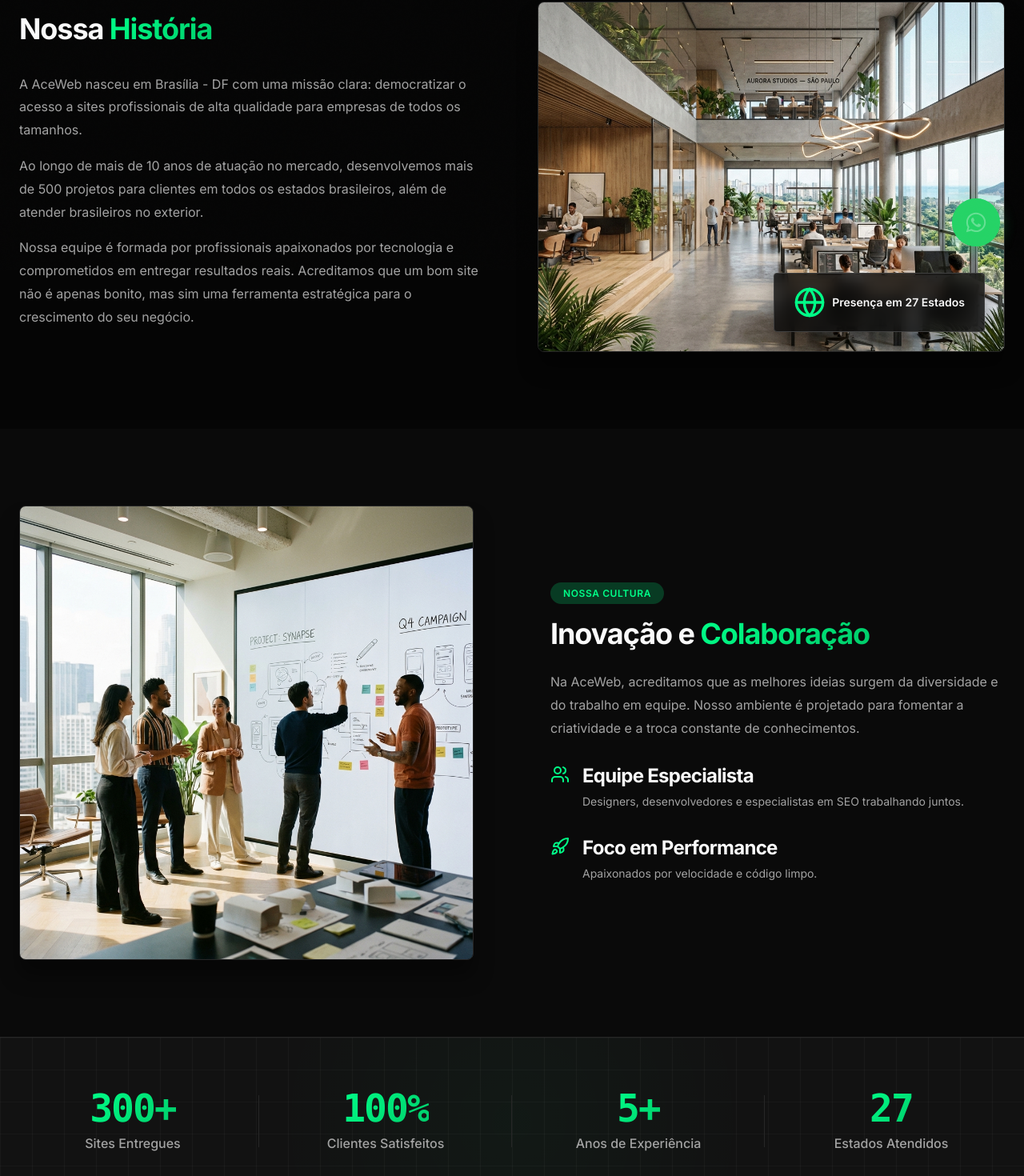
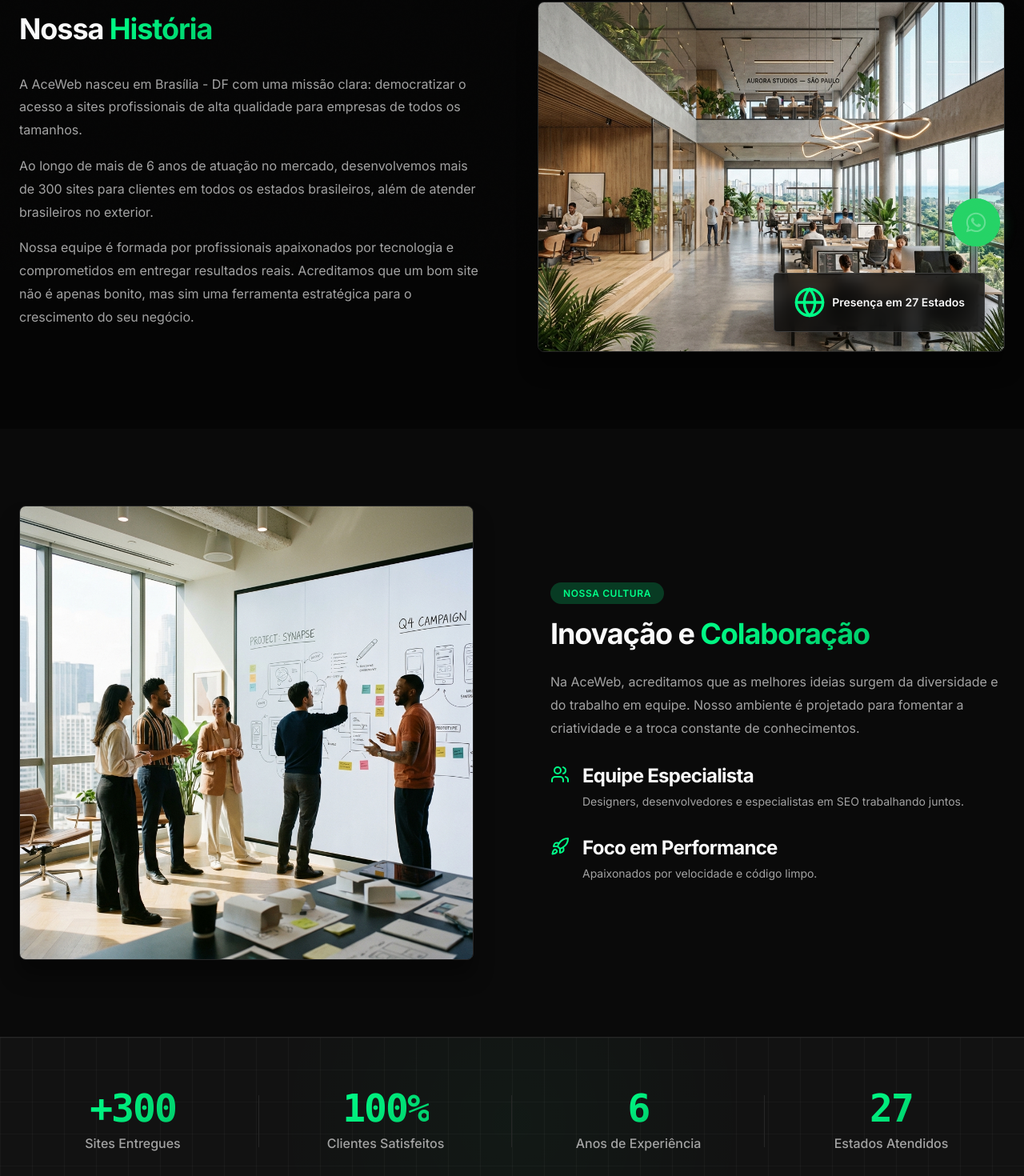
Before and after one commit to acelinosilva/acewebsites, a React (Vite) app: page /sobre in a window 1280 px wide. Shown: the part 462-1932 px from the top of the page at 80% size. Built offline with nearby package versions, Linux system fonts and the light colour scheme.

Commit message:
chore: update experience and project statistics

```diff
--- a/src/data/testimonials.js
+++ b/src/data/testimonials.js
@@ -82,8 +82,8 @@ export const testimonials = [
 ];
 
 export const stats = [
-    { number: '300+', label: 'Sites Entregues' },
+    { number: '+300', label: 'Sites Entregues' },
     { number: '100%', label: 'Clientes Satisfeitos' },
-    { number: '5+', label: 'Anos de Experiência' },
+    { number: '6', label: 'Anos de Experiência' },
     { number: '27', label: 'Estados Atendidos' }
 ];
--- a/src/pages/About.jsx
+++ b/src/pages/About.jsx
@@ -32,7 +32,7 @@ const About = () => {
         'Atendimento personalizado e próximo ao cliente',
         'Suporte técnico rápido e eficiente',
         'Preços justos e transparentes',
-        'Experiência comprovada com mais de 500 projetos',
+        'Experiência comprovada com mais de 300 projetos',
         'Atendimento em todo o Brasil e exterior',
         'Metodologia ágil e entregas no prazo',
     ];
@@ -41,7 +41,7 @@ const About = () => {
         <main className="about-page">
             <SEO
                 title="Sobre a AceWeb | Agência de Criação de Sites"
-                description="Conheça a AceWeb, agência especializada em Criação de Sites Profissionais a partir de R$ 400. Mais de 10 anos de experiência transformando negócios."
+                description="Conheça a AceWeb, agência especializada em Criação de Sites Profissionais a partir de R$ 400. Mais de 6 anos de experiência transformando negócios."
                 canonical="/sobre"
             />
             {/* Hero Section */}
@@ -83,8 +83,8 @@ const About = () => {
                                 para empresas de todos os tamanhos.
                             </p>
                             <p>
-                                Ao longo de mais de 10 anos de atuação no mercado, desenvolvemos
-                                mais de 500 projetos para clientes em todos os estados brasileiros,
+                                Ao longo de mais de 6 anos de atuação no mercado, desenvolvemos
+                                mais de 300 sites para clientes em todos os estados brasileiros,
                                 além de atender brasileiros no exterior.
                             </p>
                             <p>
--- a/src/pages/Home.jsx
+++ b/src/pages/Home.jsx
@@ -191,7 +191,7 @@ const Home = () => {
                             </div>
                             <div className="hero-clean__metric-divider" />
                             <div className="hero-clean__metric">
-                                <span className="hero-clean__metric-value">5+</span>
+                                <span className="hero-clean__metric-value">6</span>
                                 <span className="hero-clean__metric-label">Anos de Mercado</span>
                             </div>
                             <div className="hero-clean__metric-divider" />
@@ -345,7 +345,7 @@ const Home = () => {
                     <div className="section-title">
                         <h2>O que nossos <span className="text-gradient">Clientes</span> dizem</h2>
                         <p>
-                            Mais de 500 empresas confiam em nosso trabalho.
+                            Mais de 300 empresas confiam em nosso trabalho.
                             Veja o que elas têm a dizer sobre a AceWeb.
                         </p>
                     </div>
--- a/src/pages/Services.jsx
+++ b/src/pages/Services.jsx
@@ -82,7 +82,7 @@ const Services = () => {
 
                         <div className="services-hero__stats">
                             <div className="services-hero__stat">
-                                <span className="services-hero__stat-number">+500</span>
+                                <span className="services-hero__stat-number">+300</span>
                                 <span className="services-hero__stat-label">Sites Entregues</span>
                             </div>
                             <div className="services-hero__stat-divider" />
@@ -92,7 +92,7 @@ const Services = () => {
                             </div>
                             <div className="services-hero__stat-divider" />
                             <div className="services-hero__stat">
-                                <span className="services-hero__stat-number">10+</span>
+                                <span className="services-hero__stat-number">6</span>
                                 <span className="services-hero__stat-label">Anos de Experiência</span>
                             </div>
                         </div>
--- a/src/pages/StateLanding.jsx
+++ b/src/pages/StateLanding.jsx
@@ -168,7 +168,7 @@ const StateLanding = () => {
                                 </h2>
                                 <p>
                                     A AceWeb é especialista em criação de sites profissionais e atende
-                                    empresas {state.preposition} {state.name} há mais de 10 anos. Mesmo estando sediados
+                                    empresas {state.preposition} {state.name} há mais de 6 anos. Mesmo estando sediados
                                     em Brasília - DF, nosso atendimento remoto garante a mesma qualidade
                                     e dedicação para clientes em todo o Brasil.
                                 </p>
@@ -300,7 +300,7 @@ const StateLanding = () => {
                     <div className="container">
                         <div className="section-title">
                             <h2>O que nossos <span className="text-gradient">Clientes</span> dizem</h2>
-                            <p>Mais de 500 empresas confiam em nosso trabalho</p>
+                            <p>Mais de 300 empresas confiam em nosso trabalho</p>
                         </div>
 
                         <div className="state-testimonials__grid">
```
